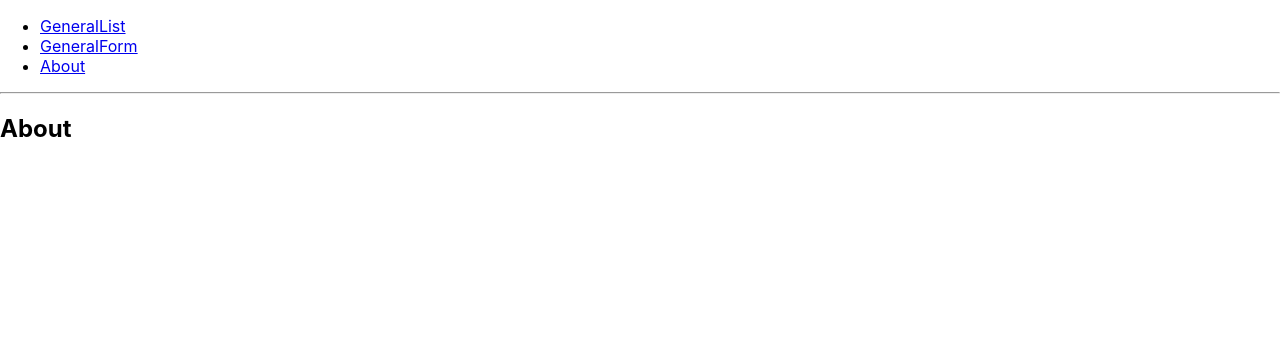
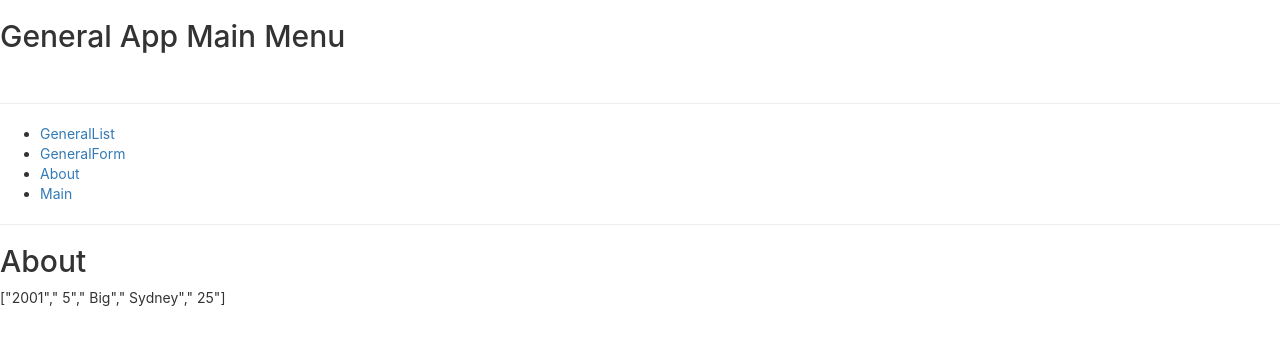
Before and after one commit to johngagon/nodes, a React (Create React App) app in the folder johnsapp/: page /about in a window 1280 px wide. Shown: the top 344 px of the page. Built offline with nearby package versions, Linux system fonts and the light colour scheme.

Commit message:
additional

```diff
--- a/johnsapp/public/index.html
+++ b/johnsapp/public/index.html
@@ -3,6 +3,13 @@
   <head>
     <meta charset="utf-8" />
     <link rel="icon" href="%PUBLIC_URL%/favicon.ico" />
+    <link
+      rel="stylesheet"
+      href="https://maxcdn.bootstrapcdn.com/bootstrap/3.3.7/css/bootstrap.min.css"
+      integrity="sha384-BVYiiSIFeK1dGmJRAkycuHAHRg32OmUcww7on3RYdg4Va+PmSTsz/K68vbdEjh4u"
+      crossorigin="anonymous"
+    />
+
     <meta name="viewport" content="width=device-width, initial-scale=1" />
     <meta name="theme-color" content="#000000" />
     <meta
--- a/johnsapp/src/App.js
+++ b/johnsapp/src/App.js
@@ -10,6 +10,7 @@ import GeneralList from './GeneralList';
 import GeneralForm from './GeneralForm';
 import schema from './todo-schema.json';
 import initData from './init-data.json';
+import common from './util/common';
 
 /*
 e.g.:
@@ -34,8 +35,9 @@ export default function App() {
   const [data, setData] = useState(initData.rows);
 
   return (
-    <Router>
+    <Router basename="/">
       <div>
+        <h2>General App Main Menu</h2><br/><hr/>
         <ul>
           <li>
             <Link to="/list">GeneralList</Link>
@@ -45,6 +47,9 @@ export default function App() {
           </li>
           <li>
             <Link to="/about">About</Link>
+          </li>
+          <li>
+            <Link to="/">Main</Link>
           </li>
         </ul>
 
@@ -81,9 +86,11 @@ export default function App() {
 // You can think of these components as "pages"
 // in your app.
 function About() {
+  const result = common._testSimpleParse();
   return (
     <div>
       <h2>About</h2>
+      <p>{result}</p>
     </div>
   );
 }
--- /dev/null
+++ b/johnsapp/src/util/common.js
@@ -0,0 +1,37 @@
+
+const common = {
+
+  simpleParse(rowString) {
+    return rowString.split(',');
+  },
+
+  arraysToObjects(columns, rows) {
+    const result = rows.map(function(row) {
+      return row.reduce(function(result, field, index) {
+        result[columns[index]] = field;
+        return result;
+      }, {});
+    });
+    return result;
+  },
+
+  _testArraysToObjects(){
+    const columns = ["Date", "Number", "Size", "Location", "Age"];
+
+    const rows = [
+      ["2001", "5", "Big", "Sydney", "25"],
+      ["2005", "2", "Med", "Melbourne", "50"],
+      ["2012", "20", "Huge", "Brisbane", "80"]
+    ];
+    const result = this.arraysToObjects(columns,rows);
+    return JSON.stringify(result);
+  },
+
+  _testSimpleParse(){
+    const str = '2001, 5, Big, Sydney, 25';
+    const result = this.simpleParse(str);
+    return JSON.stringify(result);
+  }
+};
+
+export default common;
```
